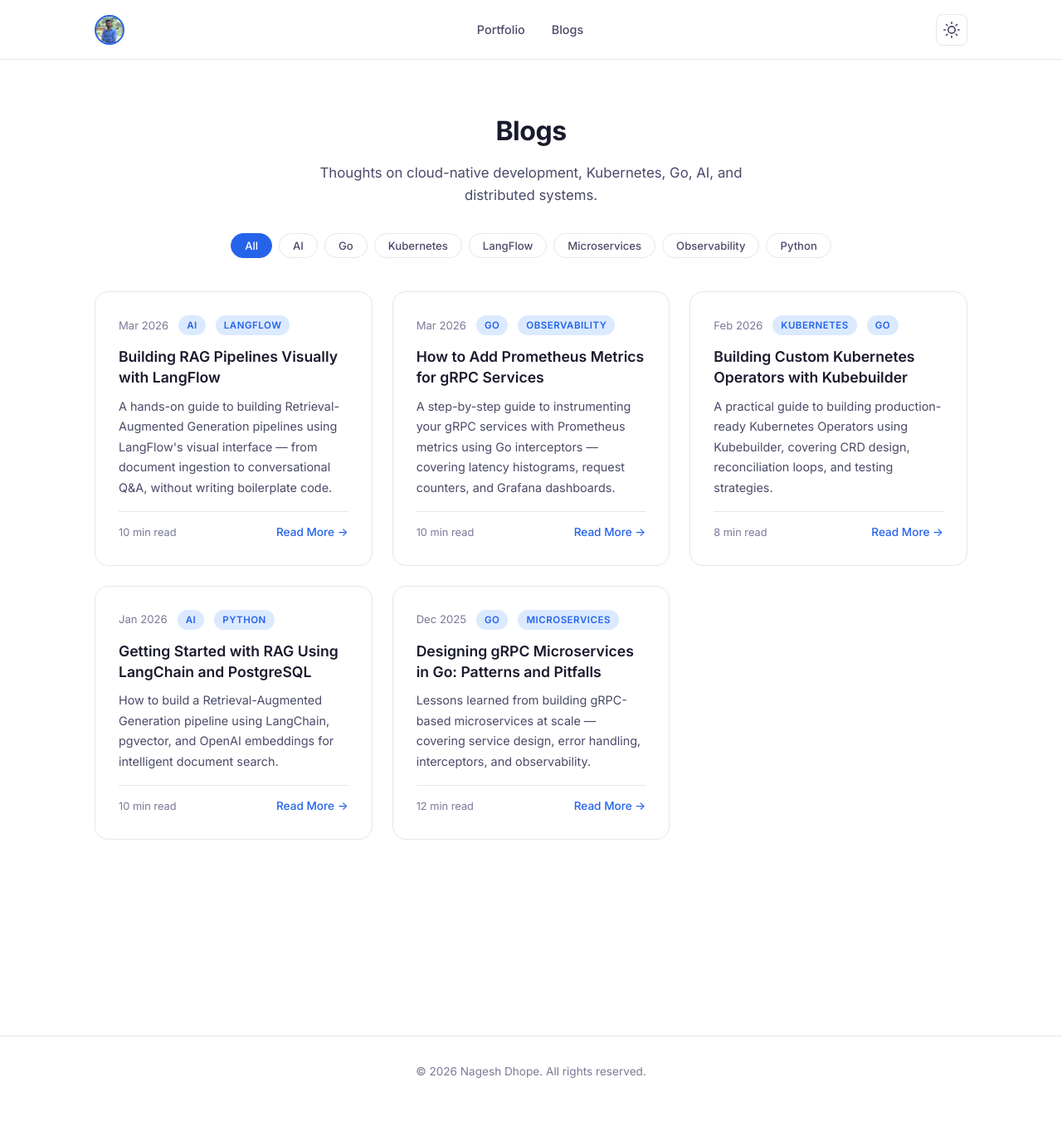
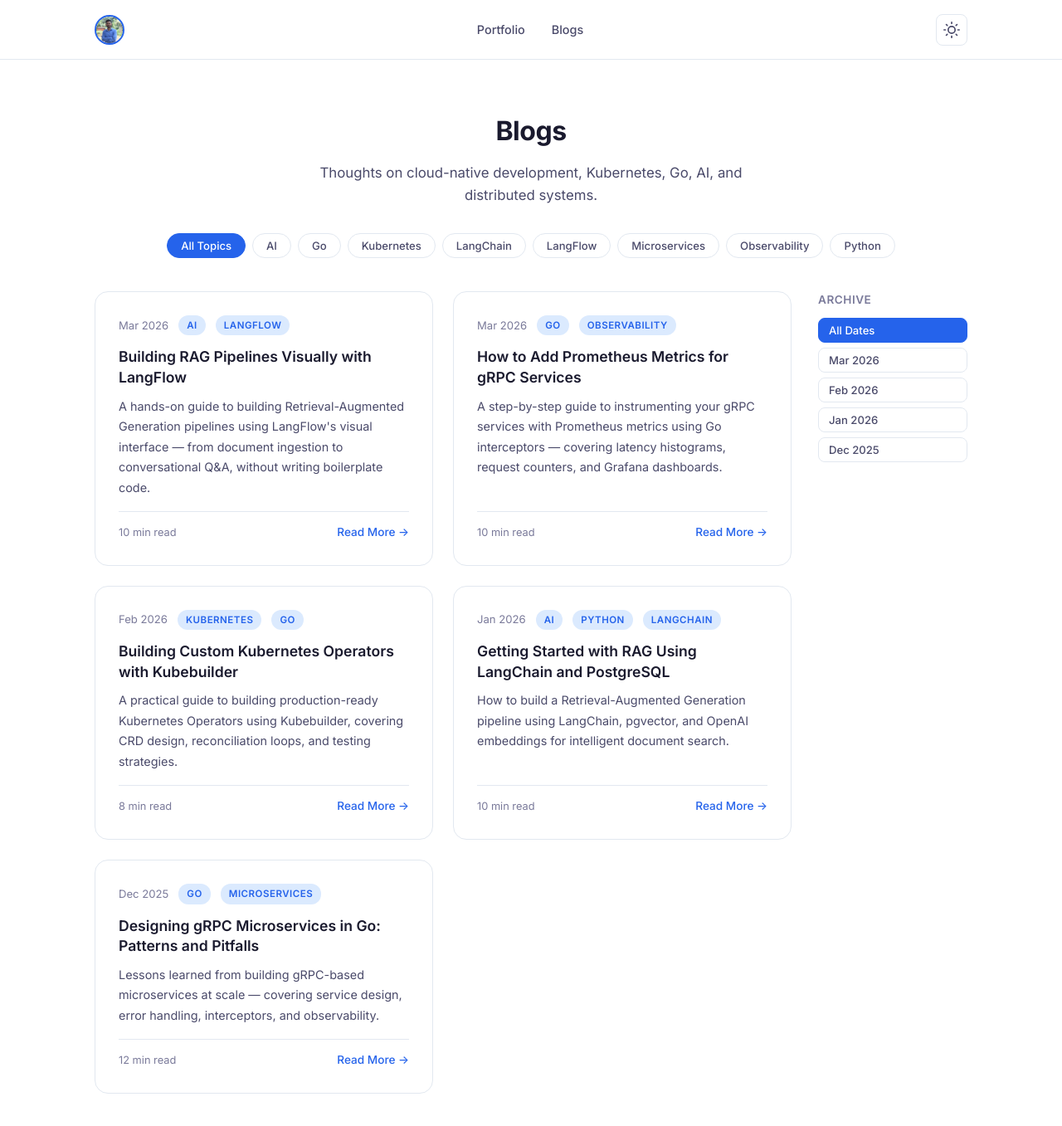
Before and after one commit to dhope-nagesh/dhope-nagesh.github.io, a Jekyll site: the page built from blog.html, in a window 1280 px wide and 1400 px high. Shown: the top 1357 px of the window at 83% size. Built offline with Jekyll 4.4.1, drawn with Linux system fonts in a browser that asks for light colours.

Commit message:
change filter layout

```diff
--- a/_posts/2026-01-20-getting-started-with-rag-langchain-postgresql.md
+++ b/_posts/2026-01-20-getting-started-with-rag-langchain-postgresql.md
@@ -2,7 +2,7 @@
 layout: post
 title: "Getting Started with RAG Using LangChain and PostgreSQL"
 date: 2026-01-20
-tags: [AI, Python]
+tags: [AI, Python, LangChain]
 read_time: 10
 excerpt: "How to build a Retrieval-Augmented Generation pipeline using LangChain, pgvector, and OpenAI embeddings for intelligent document search."
 ---
--- a/blog.html
+++ b/blog.html
@@ -8,8 +8,8 @@ permalink: /blog/
     <h1 class="blog-listing-title">Blogs</h1>
     <p class="blog-listing-subtitle">Thoughts on cloud-native development, Kubernetes, Go, AI, and distributed systems.</p>
 
-    <div class="blog-filters" id="blogFilters">
-        <button class="blog-filter-btn active" data-tag="all">All</button>
+    <div class="blog-filters" id="blogTagFilters">
+        <button class="blog-filter-btn active" data-tag="all">All Topics</button>
         {% assign all_tags = "" | split: "" %}
         {% for post in site.posts %}
             {% for tag in post.tags %}
@@ -24,9 +24,10 @@ permalink: /blog/
         {% endfor %}
     </div>
 
+    <div class="blog-content-layout">
         <div class="blogs-grid" id="blogsGrid">
             {% for post in site.posts %}
-        <article class="blog-card" data-tags="{{ post.tags | join: ',' }}">
+            <article class="blog-card" data-tags="{{ post.tags | join: ',' }}" data-date="{{ post.date | date: '%b %Y' }}">
                 <div class="blog-meta">
                     <span class="blog-date">{{ post.date | date: "%b %Y" }}</span>
                     {% for tag in post.tags %}
@@ -42,28 +43,54 @@ permalink: /blog/
             </article>
             {% endfor %}
         </div>
+
+        <aside class="blog-date-sidebar" id="blogDateFilters">
+            <h4 class="blog-date-sidebar-title">Archive</h4>
+            <button class="blog-filter-btn active" data-date="all">All Dates</button>
+            {% assign all_dates = "" | split: "" %}
+            {% for post in site.posts %}
+                {% assign post_date = post.date | date: "%b %Y" %}
+                {% unless all_dates contains post_date %}
+                    {% assign all_dates = all_dates | push: post_date %}
+                {% endunless %}
+            {% endfor %}
+            {% for date in all_dates %}
+            <button class="blog-filter-btn" data-date="{{ date }}">{{ date }}</button>
+            {% endfor %}
+        </aside>
+    </div>
 </div>
 
 <script>
-    var filters = document.getElementById('blogFilters');
+    var tagFilters = document.getElementById('blogTagFilters');
+    var dateFilters = document.getElementById('blogDateFilters');
     var cards = document.querySelectorAll('#blogsGrid .blog-card');
+    var activeTag = 'all';
+    var activeDate = 'all';
 
-    filters.addEventListener('click', function(e) {
+    function filterCards() {
+        cards.forEach(function(card) {
+            var tagMatch = activeTag === 'all' || card.getAttribute('data-tags').split(',').indexOf(activeTag) !== -1;
+            var dateMatch = activeDate === 'all' || card.getAttribute('data-date') === activeDate;
+            card.style.display = tagMatch && dateMatch ? '' : 'none';
+        });
+    }
+
+    tagFilters.addEventListener('click', function(e) {
         var btn = e.target.closest('.blog-filter-btn');
         if (!btn) return;
+        tagFilters.querySelector('.active').classList.remove('active');
+        btn.classList.add('active');
+        activeTag = btn.getAttribute('data-tag');
+        filterCards();
+    });
 
-        filters.querySelector('.active').classList.remove('active');
+    dateFilters.addEventListener('click', function(e) {
+        var btn = e.target.closest('.blog-filter-btn');
+        if (!btn) return;
+        dateFilters.querySelector('.active').classList.remove('active');
         btn.classList.add('active');
-
-        var tag = btn.getAttribute('data-tag');
-
-        cards.forEach(function(card) {
-            if (tag === 'all') {
-                card.style.display = '';
-            } else {
-                var tags = card.getAttribute('data-tags').split(',');
-                card.style.display = tags.indexOf(tag) !== -1 ? '' : 'none';
-            }
-        });
+        activeDate = btn.getAttribute('data-date');
+        filterCards();
     });
 </script>
--- a/styles.css
+++ b/styles.css
@@ -918,6 +918,37 @@ a.skill-tag:hover {
     margin-bottom: 40px;
 }
 
+.blog-content-layout {
+    display: grid;
+    grid-template-columns: 1fr 180px;
+    gap: 32px;
+    align-items: start;
+}
+
+.blog-date-sidebar {
+    position: sticky;
+    top: calc(var(--nav-height) + 24px);
+    display: flex;
+    flex-direction: column;
+    gap: 6px;
+}
+
+.blog-date-sidebar-title {
+    font-size: 0.85rem;
+    font-weight: 600;
+    color: var(--text-muted);
+    text-transform: uppercase;
+    letter-spacing: 0.5px;
+    margin-bottom: 4px;
+}
+
+.blog-date-sidebar .blog-filter-btn {
+    width: 100%;
+    text-align: left;
+    border-radius: var(--radius);
+    padding: 6px 12px;
+}
+
 .blog-filter-btn {
     background: none;
     border: 1px solid var(--border);
@@ -1247,6 +1278,24 @@ a.skill-tag:hover {
         grid-template-columns: 1fr;
     }
 
+    .blog-content-layout {
+        grid-template-columns: 1fr;
+    }
+
+    .blog-date-sidebar {
+        position: static;
+        flex-direction: row;
+        flex-wrap: wrap;
+        justify-content: center;
+        order: -1;
+    }
+
+    .blog-date-sidebar .blog-filter-btn {
+        width: auto;
+        text-align: center;
+        border-radius: 20px;
+    }
+
     .timeline-header {
         flex-direction: column;
     }
```
Lines whose indentation alone changed are shown as unchanged.
